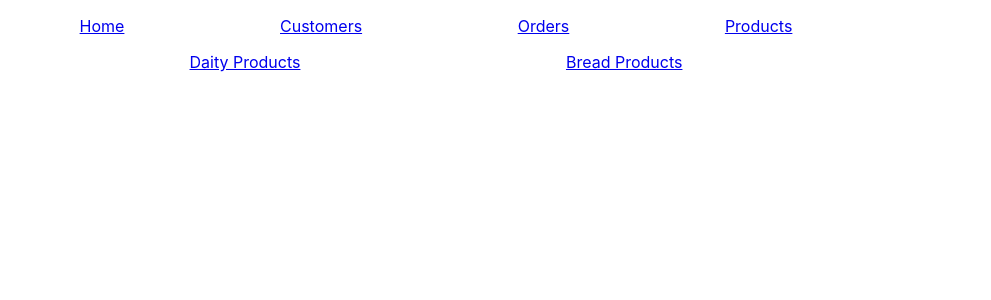
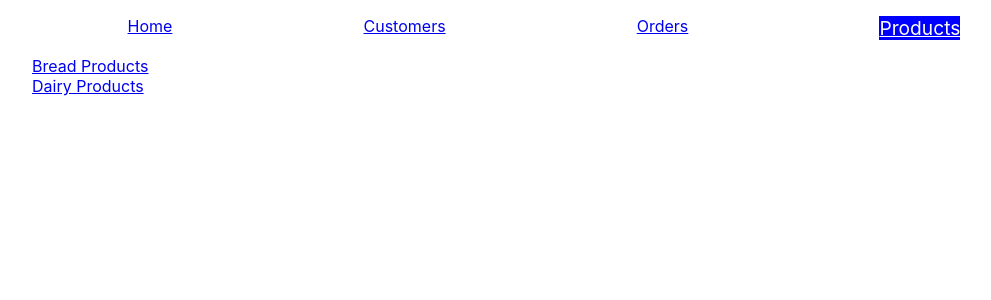
Before and after one commit to Java49DimaOstanin/REACT-PROJECT, a React (Create React App) app: page /products in a window 1280 px wide. Shown: the top 300 px of the page, without its empty margins (116-1107 px from the left). Built offline with nearby package versions, Linux system fonts and the light colour scheme.

Commit message:
HW40 ready

```diff
--- a/src/App.tsx
+++ b/src/App.tsx
@@ -1,29 +1,32 @@
-
-import React, { useRef,useState,useEffect } from "react";
-import { BrowserRouter,Routes,Route } from "react-router-dom";
-import { Layout } from "./components/navigators/Layout";
-import { Products } from "./components/navigators/Products";
-import { BreadProducts } from "./components/pages/BreadProducts";
-import { Customers } from "./components/pages/Customers";
-import { DairyProducts } from "./components/pages/DairyProducts";
-import { Home } from "./components/pages/Home";
-import { Orders } from "./components/pages/Orders";
+import { BrowserRouter, Routes, Route } from 'react-router-dom';
+import { Navigator } from './components/navigators/Navigator';
+import './App.css'
+import { Products } from './components/navigators/Products';
+import { BreadProducts } from './components/pages/BreadProducts';
+import { Customers } from './components/pages/Customers';
+import { DairyProducts } from './components/pages/DairyProducts';
+import { Home } from './components/pages/Home';
+import { Orders } from './components/pages/Orders';
+import { layoutConfig } from './config/layout-config';
+import { productsConfig } from './config/products-config';
 
 function App() {
+  return <BrowserRouter>
+      <Routes>
+          <Route path='/' element={<Navigator className={layoutConfig.className}
+           routes={layoutConfig.routes}  />}>
+              <Route index element={<Home/>}></Route>
+              <Route path='customers' element={<Customers/>}/>
+              <Route path='orders' element={<Orders/>}></Route>
+              <Route path='products' element={<Navigator
+               className={productsConfig.className} routes={productsConfig.routes}/>}>
+                    <Route path='dairy' element={<DairyProducts/>}/>
+                    <Route path='bread' element={<BreadProducts/>}/>
+              </Route>
+          </Route>
 
-  return <BrowserRouter>
-       <Routes>
-        <Route path="/" element={<Layout/>}>
-          <Route index element={<Home/>} ></Route>
-          <Route path="customers" element={<Customers/>}> </Route>
-          <Route path="orders" element={<Orders/>}></Route>
-          <Route path="products" element={<Products/>}>
-            <Route path="dairy" element={<DairyProducts/>}/>
-            <Route path="bread" element={<BreadProducts/>}/>
-          </Route>
-        </Route>
-       </Routes>
+      </Routes>
   </BrowserRouter>
+
 }
-
 export default App;
--- a/src/components/navigators/Layout.tsx
+++ b/src/components/navigators/Layout.tsx
@@ -1,20 +1,27 @@
 import { NavLink, Outlet } from "react-router-dom"
 import './navigators.css'
 export const Layout: React.FC =() => {
+    function activeLink(isActive: boolean): React.CSSProperties|undefined {
+        let res: React.CSSProperties = {};
+        if (isActive) {
+            res = {backgroundColor: "blue", color: "white"}
+        }
+        return res;
+    }
     return <div>
         <nav>
             <ul className="navigator-list">
                 <li className="navigator-item">
-                    <NavLink to="/">Home</NavLink>
+                    <NavLink style={({isActive}) => activeLink(isActive)} to="/">Home</NavLink>
                 </li>
                 <li className="navigator-item">
-                    <NavLink to="/customers">Customers</NavLink>
+                    <NavLink style={({isActive}) => activeLink(isActive)}to="/customers">Customers</NavLink>
                 </li>
                 <li className="navigator-item">
-                    <NavLink to="/orders">Orders</NavLink>
+                    <NavLink style={({isActive}) => activeLink(isActive)}to="/orders">Orders</NavLink>
                 </li>
                 <li className="navigator-item">
-                    <NavLink to="/products">Products</NavLink>
+                    <NavLink style={({isActive}) => activeLink(isActive)}to="/products">Products</NavLink>
                 </li>
 
             </ul>
--- /dev/null
+++ b/src/components/navigators/Navigator.tsx
@@ -0,0 +1,25 @@
+import { NavLink, Outlet } from "react-router-dom";
+import { NavigatorProps } from "../../model/NavigatorProps"
+import '../navigators/navigators.css'
+export const Navigator: React.FC<NavigatorProps> = ({ className, routes }) => {
+    return <div>
+        <nav>
+            <ul className={className}>
+                {getNavItems(routes)}
+            </ul>
+        </nav>
+        <Outlet></Outlet>
+    </div>
+}
+function getNavItems(routes: { path: string; label: string }[]): React.ReactNode {
+    return routes.map((r, index) => <li className="navigator-item" key={index}>
+        <NavLink to={r.path} style={({isActive}) => getActiveProps(isActive)}>{r.label}</NavLink>
+    </li>)
+}
+function getActiveProps(isActive: boolean) : React.CSSProperties {
+    let res: React.CSSProperties = {};
+    if (isActive) {
+        res = {backgroundColor: "blue", color: "white", fontSize: "1.2em"}
+    }
+    return res;
+}
--- a/src/components/navigators/navigators.css
+++ b/src/components/navigators/navigators.css
@@ -1,12 +1,16 @@
-.navigator-list{
-    display:flex;
-    flex-direction: row;
-    justify-content: space-evenly;
+.navigator-list {
+    display: flex;
+    flex-direction: column;
+    justify-content: space-around;
     width: 80vw;
     list-style: none;
-
 }
-@media(min-width:560){
+.navigator-list-submenu {
+    display: flex;
+    flex-direction: column;
+    list-style: none
+}
+@media(min-width: 560px) {
     .navigator-list {
         flex-direction: row;
     }
--- /dev/null
+++ b/src/config/layout-config.ts
@@ -0,0 +1,10 @@
+import { NavigatorProps } from "../model/NavigatorProps";
+export const layoutConfig: NavigatorProps = {
+    className: 'navigator-list',
+    routes: [
+        {label: 'Home', path: '/'},
+        {label: 'Customers', path: '/customers'},
+        {label: 'Orders', path: '/orders'},
+        {label: 'Products', path: '/products'}
+    ]
+}
--- /dev/null
+++ b/src/config/products-config.ts
@@ -0,0 +1,8 @@
+import { NavigatorProps } from "../model/NavigatorProps";
+export const productsConfig: NavigatorProps = {
+    className: 'navigator-list-submenu',
+    routes: [
+        {path: '/products/bread', label: "Bread Products"},
+        {path: '/products/dairy', label: "Dairy Products"}
+    ]
+}
--- /dev/null
+++ b/src/model/NavigatorProps.ts
@@ -0,0 +1,4 @@
+export type NavigatorProps = {
+    className: string;
+    routes: {path: string, label: string}[];
+}
```
